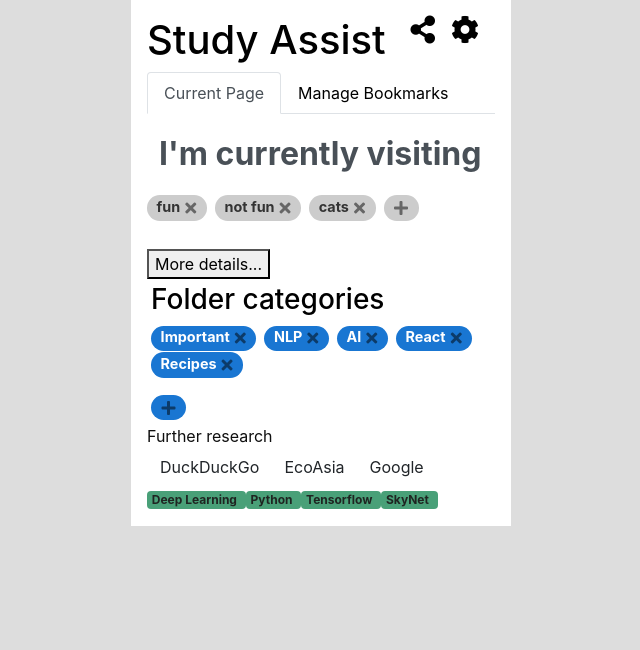
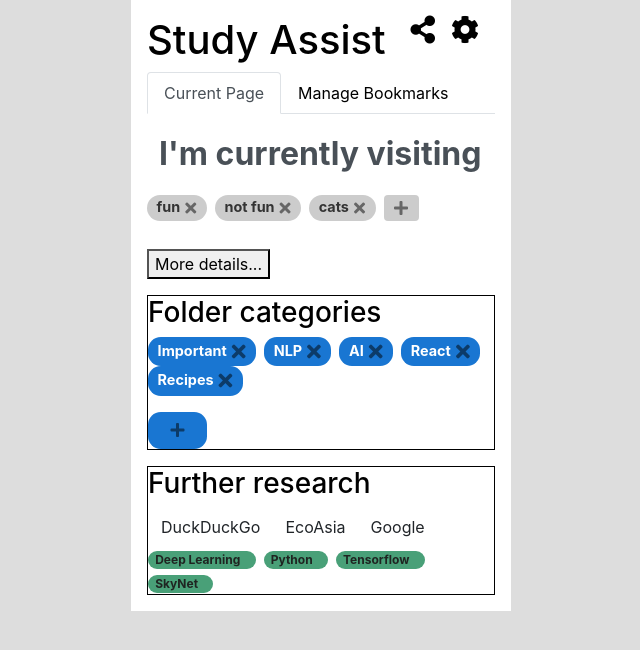
Before and after one commit to study-assist/browser-extension, a React (Create React App) app in the folder frontend/: page / in a window 1280 px wide. Shown: the top 650 px of the page, without its empty margins (319-959 px from the left). Built offline with nearby package versions, Linux system fonts and the light colour scheme.

Commit message:
[WIP] styling

```diff
--- a/frontend/src/components/App.jsx
+++ b/frontend/src/components/App.jsx
@@ -6,7 +6,7 @@ import Header from "./Header";
 import Main from "./Main";
 import BookmarkView from "./BookmarkView";
 import CategoryView from "./CategoryView";
-import Research from "./Research";
+import ResearchView from "./ResearchView";
 import FolderView from "./FolderView";
 
 import links from "../data/links.json";
@@ -101,7 +101,7 @@ class App extends Component {
                 addCategory={this.addCategory}
                 deleteCategory={this.deleteCategory}
               />
-              <Research research={this.state.research} />
+              <ResearchView research={this.state.research} />
             </>
           }
           tabTwo={<FolderView />}
--- a/frontend/src/components/BookmarkTag.jsx
+++ b/frontend/src/components/BookmarkTag.jsx
@@ -5,7 +5,7 @@ import "../css/BookmarkTag.css";
 
 function BookmarkTag({ tagname, deleteTag }) {
   return (
-    <div className="tag badge badge-secondary">
+    <div className="tag badge badge-pill badge-secondary">
       <span className="mr-1">{tagname}</span>
 
       <button
--- a/frontend/src/components/Category.jsx
+++ b/frontend/src/components/Category.jsx
@@ -5,10 +5,10 @@ import "../css/Category.css";
 
 function Category({ category = "Folder1", deleteCategory }) {
   return (
-    <div className="badge  category">
+    <div className="badge  category btn-sq-lg">
       <span className="mr-1">{category}</span>
       <button
-        className="btn btn-delete "
+        className="btn btn-delete btn-lg "
         type="button"
         onClick={() => {
           deleteCategory(category);
--- a/frontend/src/components/CategoryView.jsx
+++ b/frontend/src/components/CategoryView.jsx
@@ -14,7 +14,7 @@ class CategoryView extends Component {
   render() {
     const { categories, addCategory, deleteCategory } = this.props;
     return (
-      <section className="p-1">
+      <section className="category-main">
         <div className="h3">Folder categories</div>
         <ul className="list-inline">
           {categories.map((cat, i) => (
--- a/frontend/src/components/ResearchSuggestion.jsx
+++ b/frontend/src/components/ResearchSuggestion.jsx
@@ -5,8 +5,8 @@ import "../css/Research.css";
 
 function ResearchSuggestion({ term }) {
   return (
-    <div className="term badge">
-      <span className="mr-1">{term}</span>
+    <div className="term badge badge-pill ">
+      <span className="mr-2">{term}</span>
     </div>
   );
 }
--- a/frontend/src/components/ResearchTitle.jsx
+++ b/frontend/src/components/ResearchTitle.jsx
@@ -3,7 +3,7 @@ import React from "react";
 import "../css/Research.css";
 
 function ResearchTitle() {
-  return <div className="research-title">Further research</div>;
+  return <div className="research-title h3">Further research</div>;
 }
 
 export default ResearchTitle;
--- a/frontend/src/components/Research.jsx
+++ b/frontend/src/components/ResearchView.jsx
@@ -7,20 +7,20 @@ import ResearchTitle from "./ResearchTitle";
 import ResearchEngine from "./ResearchEngine";
 import ResearchSuggestion from "./ResearchSuggestion";
 
-function Research({ research }) {
+function ResearchView({ research }) {
   return (
-    <div>
+    <section className="research-main">
       <ResearchTitle />
       <ResearchEngine />
       {research.map((e, idx) => (
         <ResearchSuggestion term={e} key={`term-${idx + 1}`} />
       ))}
-    </div>
+    </section>
   );
 }
 
-Research.propsTypes = {
+ResearchView.propsTypes = {
   research: propTypes.array
 };
 
-export default Research;
+export default ResearchView;
--- a/frontend/src/css/BookmarkTag.css
+++ b/frontend/src/css/BookmarkTag.css
@@ -8,7 +8,6 @@
   font-size: 0.9rem;
   padding-left: 0.6rem;
   padding-right: 0.6rem;
-  border-radius: 0.8rem;
   line-height: 1.1;
 }
 
--- a/frontend/src/css/Category.css
+++ b/frontend/src/css/Category.css
@@ -1,3 +1,8 @@
+.category-main {
+  border: solid 1px;
+  margin-top: 1rem;
+}
+
 .category {
   background-color: #0d47a1;
   color: #ffffff;
@@ -6,6 +11,7 @@
 .category.badge {
   background-color: #1976d2;
   font-size: 0.9rem;
+  padding: 0.6rem, 1rem, 0.6rem, 1rem;
   padding-left: 0.6rem;
   padding-right: 0.6rem;
   border-radius: 0.8rem;
@@ -21,7 +27,6 @@
 
 .btn.btn-new-category,
 .btn.btn-delete {
-  padding: 0;
   color: rgba(0, 0, 0, 0.5);
   line-height: 0;
 }
--- a/frontend/src/css/Research.css
+++ b/frontend/src/css/Research.css
@@ -1,4 +1,9 @@
-.research-title {
+.research-main {
+  border: solid 1px;
+  margin-top: 1rem;
+}
+
+research-title {
   color: rgb(15, 15, 15);
 }
 
@@ -10,8 +15,8 @@
   color: #1f2421;
   background-color: #49a078;
   font-size: 0.9rem;
+  margin-right: 0.5rem;
   padding-left: 0.6rem;
   padding-right: 0.6rem;
-  border-radius: 0.8rem;
   line-height: 1.1;
 }
```
